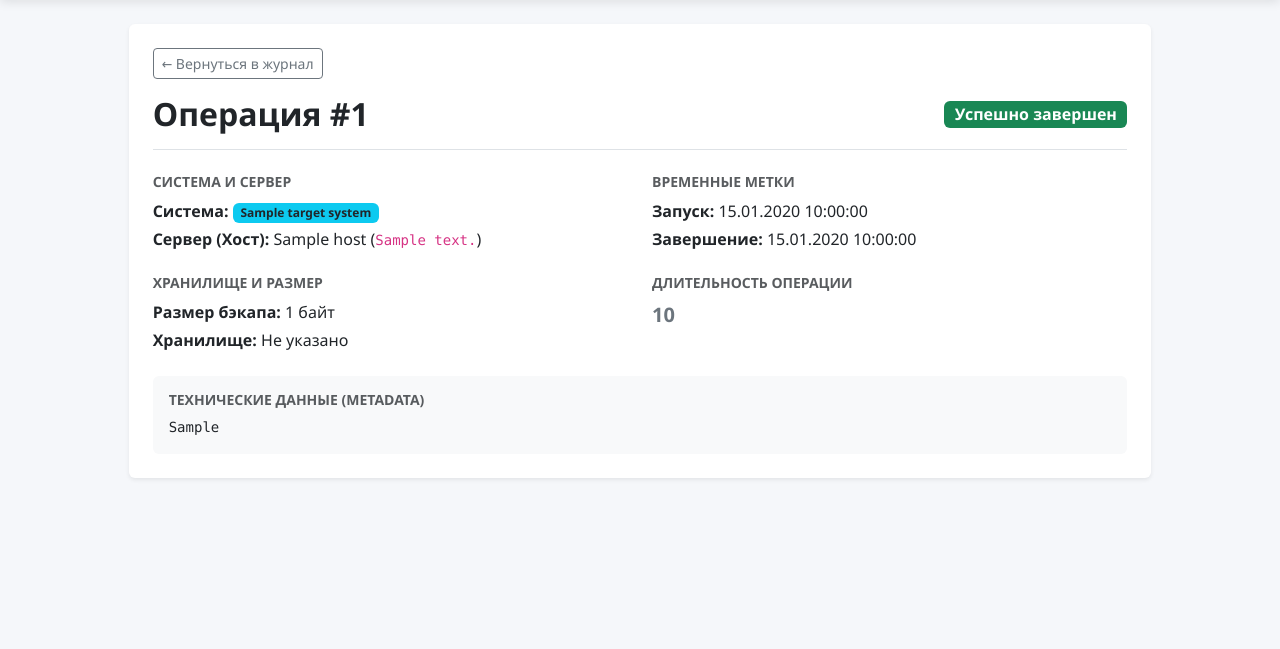
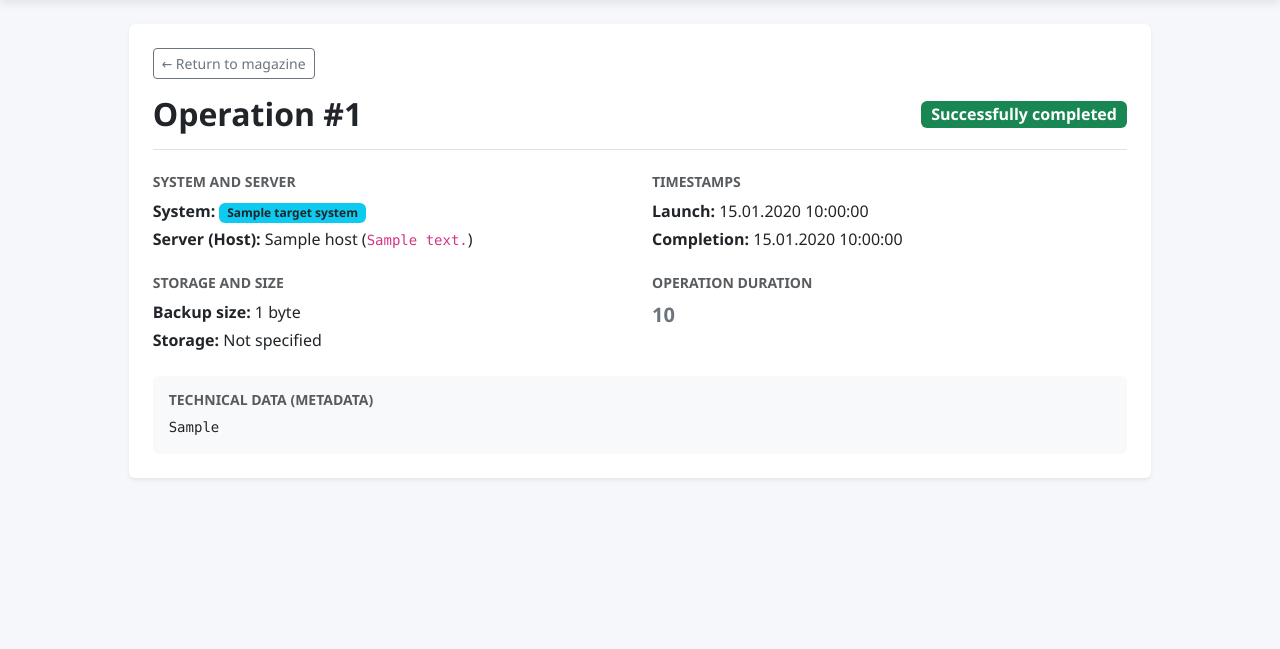
Before and after one commit to kxorg/backuphub, a Django app: template app/templates/backup_detail.html in a window 1280 px wide. Shown: the part 62-711 px from the top of the page. Run offline with Django 5.2, Linux system fonts and the light colour scheme; the template is opened without the code that fills it: most values are stand-ins (such as "Sample title", 1, 10 or a date in 2020); data that the repository does not hold is empty; some libraries are stand-ins or nearby versions.

Commit message:
improved website

```diff
--- a/app/templates/backup_detail.html
+++ b/app/templates/backup_detail.html
@@ -7,65 +7,65 @@
     <div class="col-12 col-lg-10">
         <div class="card shadow-sm p-4 mb-4 bg-white rounded border-0">
 
-            <!-- Навигационная цепочка назад -->
+            <!-- Back breadcrumb trail -->
             <div class="mb-3">
-                <a href="{% url 'magazineHub' %}" class="btn btn-sm btn-outline-secondary">&larr; Вернуться в журнал</a>
+                <a href="{% url 'magazineHub' %}" class="btn btn-sm btn-outline-secondary">&larr; Return to magazine</a>
             </div>
 
             <div class="d-flex justify-content-between align-items-center border-bottom pb-3 mb-4">
-                <h2 class="fw-bold mb-0">Операция #{{ backup.id|stringformat:".8s" }}</h2>
+                <h2 class="fw-bold mb-0">Operation #{{ backup.id|stringformat:".8s" }}</h2>
                 {% if backup.status == 'success' %}
-                    <span class="badge bg-success fs-6">Успешно завершен</span>
+                    <span class="badge bg-success fs-6">Successfully completed</span>
                 {% elif backup.status == 'error' %}
-                    <span class="badge bg-danger fs-6">Завершено с ошибкой</span>
+                    <span class="badge bg-danger fs-6">Completed with error</span>
                 {% else %}
-                    <span class="badge bg-primary fs-6 placeholder-glow">В процессе</span>
+                    <span class="badge bg-primary fs-6 placeholder-glow">In progress</span>
                 {% endif %}
             </div>
 
-            <!-- Основные параметры -->
+            <!-- Basic parameters -->
             <div class="row g-4 mb-4">
                 <div class="col-md-6">
-                    <h5 class="text-muted small text-uppercase fw-bold">Система и Сервер</h5>
-                    <p class="mb-1"><strong>Система:</strong> <span class="badge bg-info text-dark">{{ backup.target_system.name }}</span></p>
-                    <p class="mb-0"><strong>Сервер (Хост):</strong> {{ backup.host.hostname|default:"Удаленный хост" }} (<code>{{ backup.host.ip_address|default:"—" }}</code>)</p>
+                    <h5 class="text-muted small text-uppercase fw-bold">System and Server</h5>
+                    <p class="mb-1"><strong>System:</strong> <span class="badge bg-info text-dark">{{ backup.target_system.name }}</span></p>
+                    <p class="mb-0"><strong>Server (Host):</strong> {{ backup.host.hostname|default:"Удаленный хост" }} (<code>{{ backup.host.ip_address|default:"—" }}</code>)</p>
                 </div>
                 <div class="col-md-6">
-                    <h5 class="text-muted small text-uppercase fw-bold">Временные метки</h5>
-                    <p class="mb-1"><strong>Запуск:</strong> {{ backup.start_time|date:"d.m.Y H:i:s" }}</p>
-                    <p class="mb-0"><strong>Завершение:</strong> {{ backup.end_time|date:"d.m.Y H:i:s"|default:"Еще выполняется" }}</p>
+                    <h5 class="text-muted small text-uppercase fw-bold">Timestamps</h5>
+                    <p class="mb-1"><strong>Launch:</strong> {{ backup.start_time|date:"d.m.Y H:i:s" }}</p>
+                    <p class="mb-0"><strong>Completion:</strong> {{ backup.end_time|date:"d.m.Y H:i:s"|default:"Still in progress" }}</p>
                 </div>
             </div>
 
             <div class="row g-4 mb-4">
                 <div class="col-md-6">
-                    <h5 class="text-muted small text-uppercase fw-bold">Хранилище и Размер</h5>
-                    <p class="mb-1"><strong>Размер бэкапа:</strong>
+                    <h5 class="text-muted small text-uppercase fw-bold">Storage and Size</h5>
+                    <p class="mb-1"><strong>Backup size:</strong>
                         {% if backup.backup_size %}
-                            {{ backup.backup_size }} байт
+                            {{ backup.backup_size }} byte
                         {% else %}
                             <span class="text-muted">—</span>
                         {% endif %}
                     </p>
-                    <p class="mb-0"><strong>Хранилище:</strong> {{ backup.storage|default:"Не указано" }}</p>
+                    <p class="mb-0"><strong>Storage:</strong> {{ backup.storage|default:"Not specified" }}</p>
                 </div>
                 <div class="col-md-6">
-                    <h5 class="text-muted small text-uppercase fw-bold">Длительность операции</h5>
-                    <p class="fs-5 fw-bold text-secondary">{{ backup.duration|default:"Вычисляется..." }}</p>
+                    <h5 class="text-muted small text-uppercase fw-bold">Operation duration</h5>
+                    <p class="fs-5 fw-bold text-secondary">{{ backup.duration|default:"Calculated..." }}</p>
                 </div>
             </div>
 
-            <!-- Лог ошибки (если есть) -->
+            <!-- Error log (if any) -->
             {% if backup.error_message %}
             <div class="alert alert-danger border-0 shadow-sm mb-4" role="alert">
-                <h5 class="alert-heading fw-bold small text-uppercase mb-2">Сообщение об ошибке:</h5>
+                <h5 class="alert-heading fw-bold small text-uppercase mb-2">Error message:</h5>
                 <pre class="mb-0 text-wrap"><code>{{ backup.error_message }}</code></pre>
             </div>
             {% endif %}
 
-            <!-- Технические данные JSON -->
+            <!-- Technical data JSON -->
             <div class="card bg-light border-0 p-3">
-                <h5 class="text-muted small text-uppercase fw-bold mb-2">Технические данные (Metadata)</h5>
+                <h5 class="text-muted small text-uppercase fw-bold mb-2">Technical data (Metadata)</h5>
                 <pre class="mb-0 text-dark"><code>{{ backup.meta_data }}</code></pre>
             </div>
 
--- a/app/templates/magazineHub.html
+++ b/app/templates/magazineHub.html
@@ -61,7 +61,7 @@
                 </tbody>
             </table>
 
-            <!-- Пагинация Bootstrap -->
+            <!-- Bootstrap Pagination -->
             {% if page_obj.has_other_pages %}
             <nav class="mt-4">
                 <ul class="pagination justify-content-center">
```
